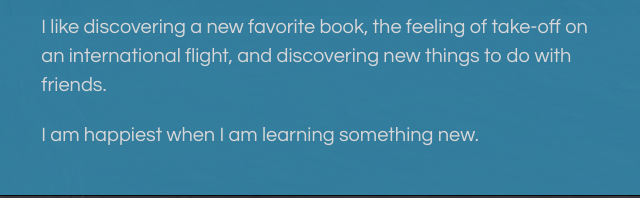
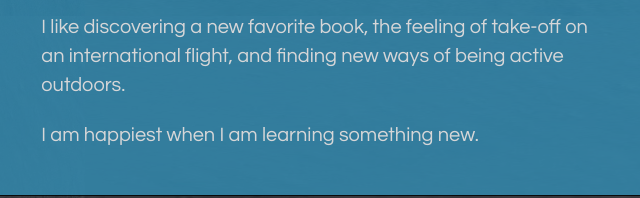
Before and after one commit to kateharwood/kateharwood.github.io, a plain HTML site: page index.html in a window 1280 px wide. Shown: the part 784-982 px from the top of the page, 344-984 px from the left. Drawn offline with nearby package versions, Linux system fonts and the light colour scheme.

Commit message:
update bio

```diff
--- a/index.html
+++ b/index.html
@@ -43,7 +43,7 @@
           </div>
           <div class=about>
             I like discovering a new favorite book, the feeling of take-off on an international flight,
-            and discovering new things to do with friends.
+            and finding new ways of being active outdoors.
           </div>
           <div class=about>
             I am happiest when I am learning something new.
```
